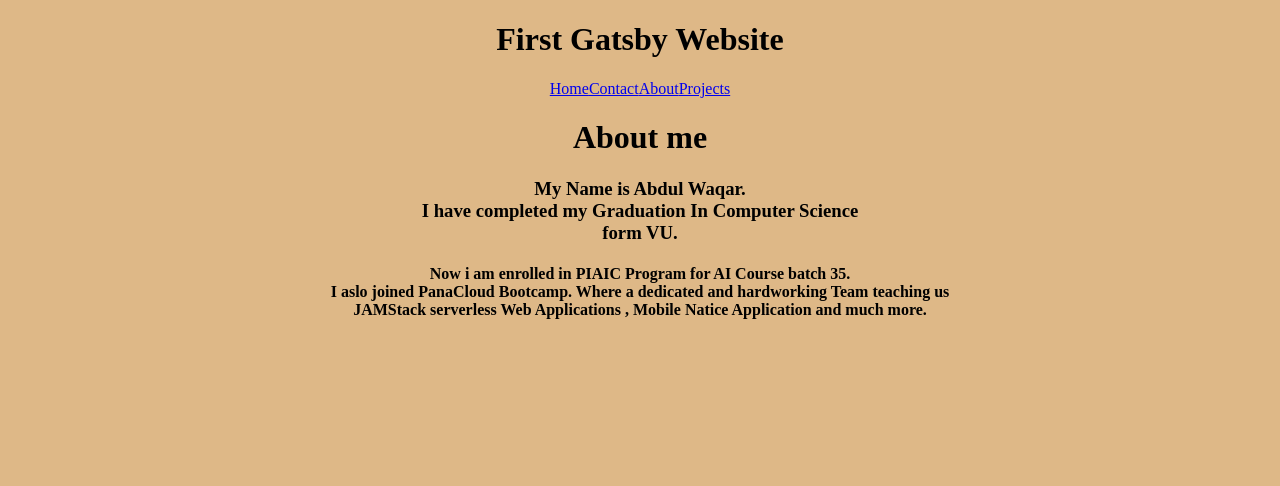
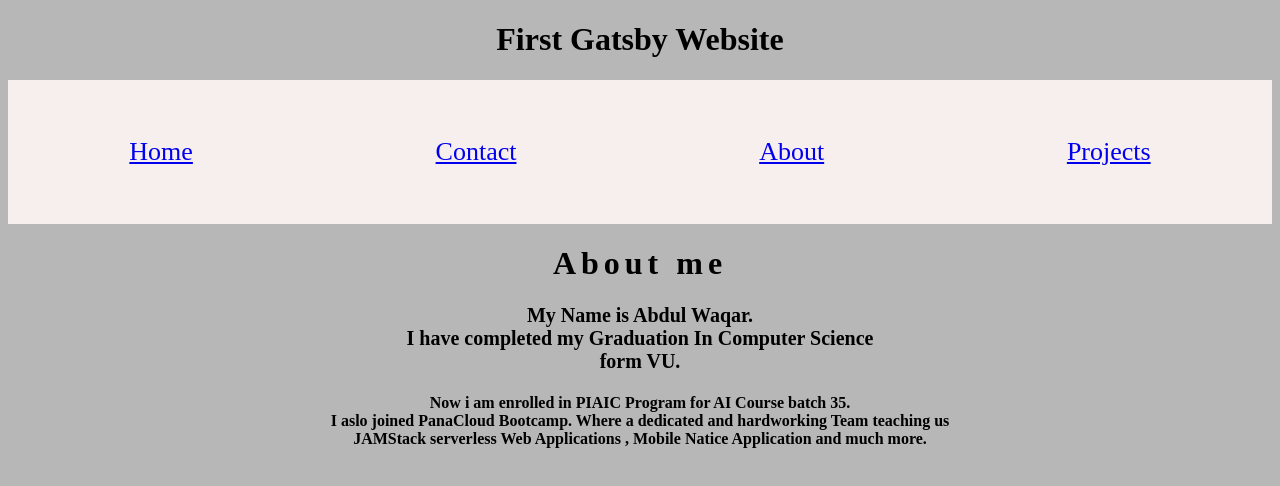
Before and after one commit to abdulwaqar844/jamstack-serverless, a Gatsby site: page /about in a window 1280 px wide. Built offline with nearby package versions, Linux system fonts and the light colour scheme; Gatsby itself is replaced by a stand-in of ours.

Commit message:
Components level styling updated

```diff
--- /dev/null
+++ b/src/components/layout.module.css
@@ -0,0 +1,12 @@
+.nav{
+
+    background-color: rgb(247, 238, 238);
+    font-style: bold;
+    color: black;
+    font-size: 26px;
+    align-items: center;
+    display: flex;
+    justify-content: space-around;
+    flex-direction: row;
+    height: 18vh;
+}
--- a/src/components/layout.tsx
+++ b/src/components/layout.tsx
@@ -1,6 +1,6 @@
 import React, { ReactNode } from "react";
 import { Link } from "gatsby";
-
+import styles from "./layout.module.css"
 type LayoutProps = {
   children: ReactNode
 }
@@ -9,7 +9,7 @@ export default ({ children }: LayoutProps) => {
   return (
     <div style={{  textAlign: "center", }} >
       <h1 >First Gatsby Website</h1>
-      <div className="menu">
+      <div className={styles.nav}>
         <Link to="/">Home</Link>
         <Link to="/contact">Contact</Link>
         <Link to="/about">About</Link>
--- /dev/null
+++ b/src/pages/about.module.css
@@ -0,0 +1,9 @@
+.head{
+    text-align: center;
+    font-weight: bold;
+    letter-spacing: 5px;
+}
+.introdetail{
+    margin: 0;
+    font-size: 20px;
+}
--- a/src/pages/about.tsx
+++ b/src/pages/about.tsx
@@ -1,11 +1,12 @@
 import React from "react";
 import Layout from "./../components/layout";
+import styles from "./about.module.css";
 const about = () => {
     return (
         <div>
             <Layout>
-                <h1>About me </h1>
-                <h3>
+                <h1 className={styles.head}>About me </h1>
+                <h3 className={styles.introdetail}>
                     My Name is Abdul Waqar. <br />
                     I have completed my Graduation In Computer Science <br />
                     form VU. </h3>
--- a/src/styles/global.css
+++ b/src/styles/global.css
@@ -1,3 +1,3 @@
 html {
-    background-color: burlywood;
+    background-color: rgb(184, 183, 183);
   }
```
